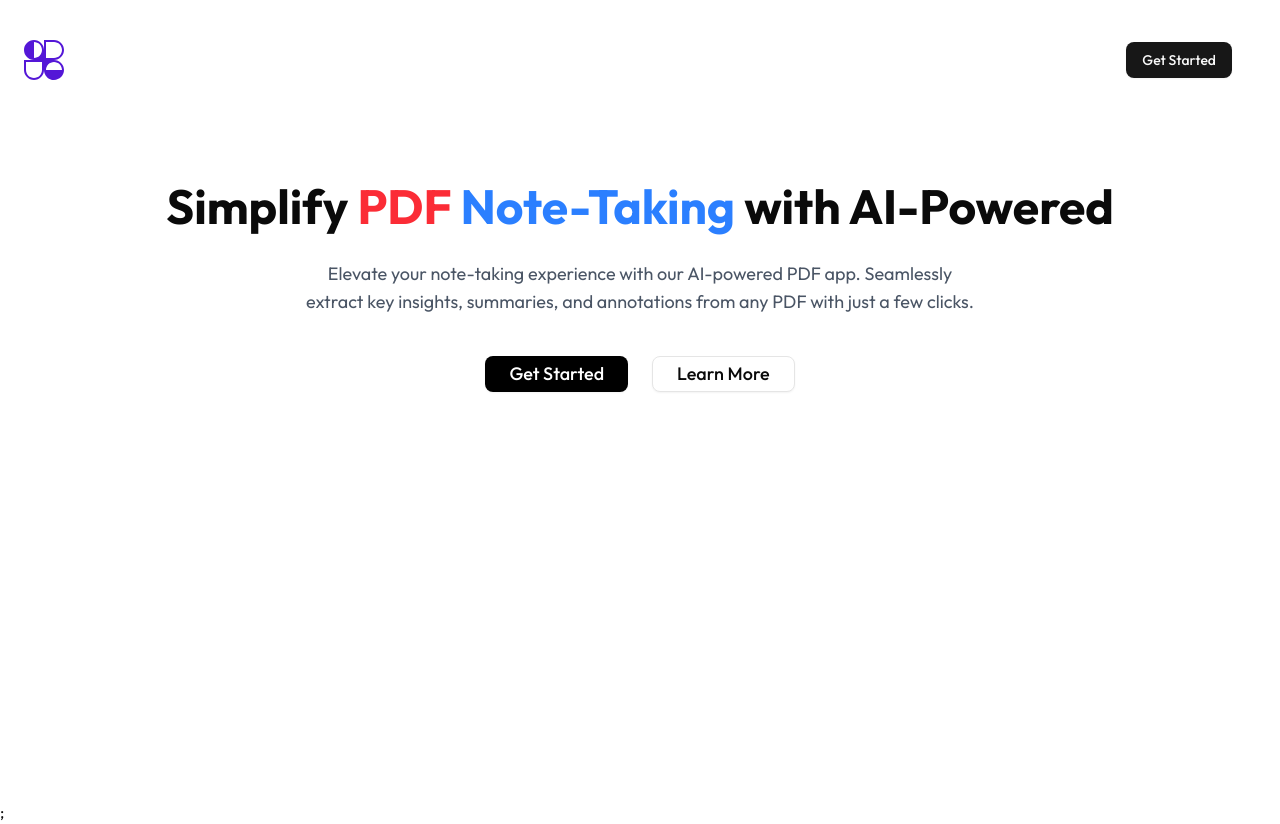
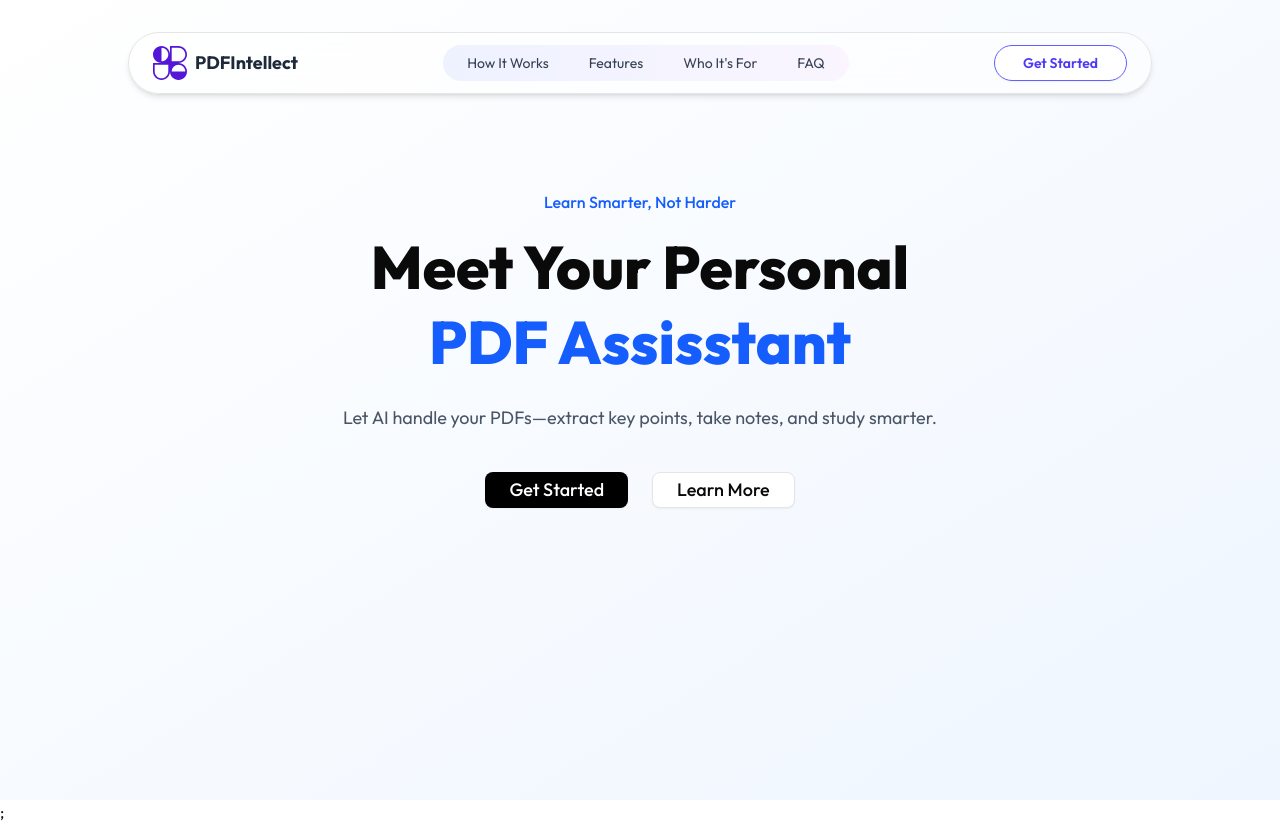
Before and after one commit to gaurav9508/PDFIntellect, a Next.js app: page / in a window 1280 px wide. Built offline with nearby package versions, Linux system fonts and the light colour scheme; no server answers.

Commit message:
improved landing page

```diff
--- a/app/dashboard/_components/SideBar.js
+++ b/app/dashboard/_components/SideBar.js
@@ -1,63 +1,80 @@
-"use client"
-import React from 'react'
-import Image from 'next/image'
-import { Button } from '@/components/ui/button'
-import { Layout, Shield } from 'lucide-react'
-import { Progress } from '@/components/ui/progress'
-import { UploadPdfDialog } from './UploadPdfDialog'
-import { useUser } from '@clerk/nextjs'
-import { useQuery } from 'convex/react'
-import { api } from '../../../convex/_generated/api'
-import { usePathname } from 'next/navigation'
-import Link from 'next/link'
+"use client";
+import React from "react";
+import Image from "next/image";
+import { Button } from "@/components/ui/button";
+import { Layout, Shield } from "lucide-react";
+import { Progress } from "@/components/ui/progress";
+import { UploadPdfDialog } from "./UploadPdfDialog";
+import { useUser } from "@clerk/nextjs";
+import { useQuery } from "convex/react";
+import { api } from "../../../convex/_generated/api";
+import { usePathname } from "next/navigation";
+import Link from "next/link";
 
 export default function SideBar(props) {
-    const {user} = useUser();
+  const { user } = useUser();
   const path = usePathname();
   const GetuserInfo = useQuery(api.user.GetuserInfo, {
-        userEmail:user?.primaryEmailAddress.emailAddress
-    })
+    userEmail: user?.primaryEmailAddress.emailAddress,
+  });
 
-    console.log(GetuserInfo)
+  console.log(GetuserInfo);
 
-    const fileList = useQuery(api.fileStorage.GetUserFiles,{
-        userEmail: user?.primaryEmailAddress?.emailAddress
+  const fileList = useQuery(api.fileStorage.GetUserFiles, {
+    userEmail: user?.primaryEmailAddress?.emailAddress,
   });
 
   console.log(fileList);
 
   return (
-        <div className='shadow-md h-screen p-7'>
-            <Image src={'/logo.svg'} alt='logo' width={40} height={34}/>
+    <div className="shadow-md h-screen p-7">
+      <div className="flex items-center gap-2">
+        <Image src={"/logo.svg"} alt="logo" width={40} height={34} />
+        <h1 className="text-lg font-semibold">PDFIntellect</h1>
+      </div>
 
-            <div className='mt-10'>
-                <UploadPdfDialog isMaxFile = {(fileList?.length>=5 && !GetuserInfo.upgrade)?true:false}>
-                    <Button className='w-full'>+ Upload PDF</Button>
+      <div className="mt-10">
+        <UploadPdfDialog
+          isMaxFile={
+            fileList?.length >= 5 && !GetuserInfo.upgrade ? true : false
+          }
+        >
+          <Button className="w-full">+ Upload PDF</Button>
         </UploadPdfDialog>
-                <Link href={'/dashboard'}>
-                <div className={`flex gap-2 items-center p-3 mt-5
+        <Link href={"/dashboard"}>
+          <div
+            className={`flex gap-2 items-center p-3 mt-5
                 hover:bg-slate-100 rounded-lg cursor-pointer
-                ${path=='/dashboard'&&'bg-slate-200'}
-                `}>
+                ${path == "/dashboard" && "bg-slate-200"}
+                `}
+          >
             <Layout />
             <h2>Workspace</h2>
           </div>
         </Link>
-                <Link href={'/dashboard/upgrade'}>
-                <div className={`flex gap-2 items-center p-3 mt-1
+        <Link href={"/dashboard/upgrade"}>
+          <div
+            className={`flex gap-2 items-center p-3 mt-1
                 hover:bg-slate-100 rounded-lg cursor-pointer
-                ${path=='/dashboard/upgrade'&&'bg-slate-200'}
-                `}>
+                ${path == "/dashboard/upgrade" && "bg-slate-200"}
+                `}
+          >
             <Shield />
             <h2>Upgrade</h2>
           </div>
         </Link>
       </div>
-            {!GetuserInfo?.upgrade && <div className='absolute bottom-24 w-[80%]'>
-                <Progress value={(fileList?.length/5)*100} />
-                <p className='text-sm mt-1'>{fileList?.length} out of 5 pdf uploaded</p>
-                <p className='text-sm text-gray-400 mt-2'>Upgrade to upload more PDFs</p>
-            </div>}
+      {!GetuserInfo?.upgrade && (
+        <div className="absolute bottom-24 w-[80%]">
+          <Progress value={(fileList?.length / 5) * 100} />
+          <p className="text-sm mt-1">
+            {fileList?.length} out of 5 pdf uploaded
+          </p>
+          <p className="text-sm text-gray-400 mt-2">
+            Upgrade to upload more PDFs
+          </p>
         </div>
-    )
+      )}
+    </div>
+  );
 }
--- a/app/page.js
+++ b/app/page.js
@@ -41,19 +41,29 @@ export default function Home() {
     console.log(result);
   };
   return (
-    // <main className="min-h-screen bg-gradient-to-r from-purple-100 to-blue-100 p-6">
-    <main className="min-h-screen bg-white/60 backdrop-blur-md p-6">
-      <header className="flex justify-between items-center py-4">
-        <div>
-          <Image src="/logo.svg" alt="Logo" width={40} height={34} />
+    <main className="min-h-screen bg-gradient-to-br from-white to-blue-50 px-6 py-4">
+      <header className="flex justify-between items-center py-3 px-6 bg-white/60 backdrop-blur-md rounded-full border shadow-md max-w-5xl mx-auto mt-4">
+        <div className="flex items-center gap-2">
+          <Image src="/logo.svg" alt="Logo" width={34} height={34} />
+          <span className="font-bold text-lg text-gray-800">PDFIntellect</span>
         </div>
-        <div className="flex gap-4 items-center pr-6">
+
+        <nav className="flex gap-10 text-sm text-gray-700 rounded-full bg-gradient-to-r from-indigo-50 to-purple-50 px-6 py-2">
+          <a href="#">How It Works</a>
+          <a href="#">Features</a>
+          <a href="#">Who It's For</a>
+          <a href="#">FAQ</a>
+        </nav>
+
+        <div className="flex items-center gap-5">
           <Button
-            className="hover:scale-105 transition-transform duration-200"
+            variant="outline"
+            className="rounded-full border border-indigo-500 text-indigo-600 font-semibold px-7 py-2 hover:bg-indigo-50"
             onClick={() => router.push(user ? "/dashboard" : "/sign-in")}
           >
             Get Started
           </Button>
+          {user && (
             <UserButton
               appearance={{
                 elements: {
@@ -64,30 +74,31 @@ export default function Home() {
                 },
               }}
             />
+          )}
         </div>
       </header>
 
-      <section className="text-center mt-20">
-        <h1 className="text-5xl font-bold leading-tight">
-          Simplify <span className="text-red-500">PDF</span>{" "}
-          <span className="text-blue-500">Note-Taking</span> with AI-Powered
+      <section className="text-center max-w-4xl mx-auto mt-24">
+        <p className="text-blue-600 font-medium">Learn Smarter, Not Harder</p>
+        <h1 className="text-5xl md:text-6xl font-extrabold leading-tight mt-4">
+          Meet Your Personal <br />
+          <span className="text-blue-600">PDF Assisstant</span>
         </h1>
-        <p className="mt-6 text-gray-600 max-w-2xl mx-auto text-lg">
-          Elevate your note-taking experience with our AI-powered PDF app.
-          Seamlessly extract key insights, summaries, and annotations from any
-          PDF with just a few clicks.
+        <p className="mt-6 text-gray-600 text-lg">
+          Let AI handle your PDFs—extract key points, take notes, and study
+          smarter.
         </p>
 
         <div className="mt-10 flex justify-center gap-6">
           <Button
             onClick={handleGetStarted}
-            className="px-6 py-3 text-lg bg-black text-white transition-transform duration-300 transform hover:scale-110 cursor-pointer"
+            className="px-6 py-3 text-lg bg-black text-white hover:scale-105 transition-transform"
           >
             Get Started
           </Button>
           <Button
             variant="outline"
-            className="px-6 py-3 text-lg transition-transform duration-300 transform hover:scale-110 cursor-pointer"
+            className="px-6 py-3 text-lg hover:scale-105 transition-transform"
           >
             Learn More
           </Button>
--- a/app/workspace/_components/WorkspaceHeader.js
+++ b/app/workspace/_components/WorkspaceHeader.js
@@ -1,20 +1,20 @@
-import React from 'react'
-import Image from 'next/image'
-import { UserButton } from '@clerk/nextjs'
-import { Button } from '../../../components/ui/button'
+import React from "react";
+import Image from "next/image";
+import { UserButton } from "@clerk/nextjs";
+import { Button } from "../../../components/ui/button";
 
-export default function WorkspaceHeader({fileName}) {
-
-
-    return (
-        <div className='p-4 flex justify-between shadow-md'>
-            <Image src = {'/logo.svg'} alt = 'logo' width = {40} height = {34}/>
-            <h2 className='font-bold'>{fileName}</h2>
-            <div className='flex gap-2 items-center'>
-                <Button>Save</Button>
-                <UserButton />
-            </div>
-
-        </div>
-    )
+export default function WorkspaceHeader({ fileName }) {
+  return (
+    <div className="p-4 flex justify-between shadow-md">
+      <div className="flex items-center gap-2">
+        <Image src={"/logo.svg"} alt="logo" width={40} height={34} />
+        <h1 className="text-lg font-semibold">PDFIntellect</h1>
+      </div>
+      <h2 className="font-bold">{fileName}</h2>
+      <div className="flex gap-2 items-center">
+        <Button>Save</Button>
+        <UserButton />
+      </div>
+    </div>
+  );
 }
```
Also changed, not shown: app/workspace/_components/EditorExtension.js (+0 -15 lines). Lines whose indentation alone changed are shown as unchanged.
